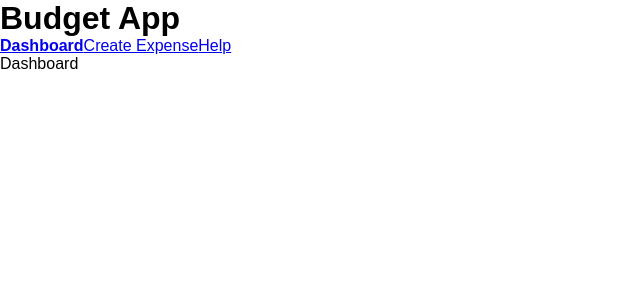
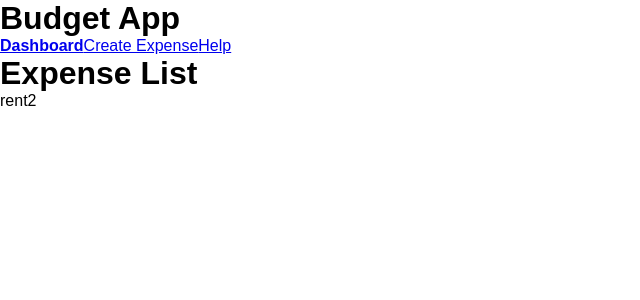
Before and after one commit to raop155/budget-app, a React (Create React App) app: page / in a window 1280 px wide. Shown: the top 300 px of the page, without its empty margins (0-640 px from the left). Built offline with nearby package versions, Linux system fonts and the light colour scheme.

Commit message:
connect redux store

```diff
--- /dev/null
+++ b/src/actions/expenses.js
@@ -0,0 +1,23 @@
+import { v4 as uuid } from 'uuid';
+
+export const addExpense = ({ description = '', note = '', amount = 0, createAt = 0 } = {}) => ({
+  type: 'ADD_EXPENSE',
+  expense: {
+    id: uuid(),
+    description,
+    note,
+    amount,
+    createAt,
+  },
+});
+
+export const removeExpense = ({ id } = {}) => ({
+  type: 'REMOVE_EXPENSE',
+  id,
+});
+
+export const editExpense = ({ id }, { updates }) => ({
+  type: 'EDIT_EXPENSE',
+  id,
+  updates,
+});
--- /dev/null
+++ b/src/actions/filters.js
@@ -0,0 +1,24 @@
+export const setTextFilter = (text = '') => ({
+  type: 'SET_TEXT_FILTER',
+  text,
+});
+
+export const sortByAmount = () => ({
+  type: 'SORT_BY_AMOUNT',
+  sortBy: 'amount',
+});
+
+export const sortByDate = () => ({
+  type: 'SORT_BY_DATE',
+  sortBy: 'date',
+});
+
+export const setStartDate = (startDate = undefined) => ({
+  type: 'SET_START_DATE',
+  startDate,
+});
+
+export const endStartDate = (endDate = undefined) => ({
+  type: 'SET_END_DATE',
+  endDate,
+});
--- /dev/null
+++ b/src/components/ExpenseList.jsx
@@ -0,0 +1,20 @@
+import React from 'react';
+import { connect } from 'react-redux';
+
+const ExpenseList = props => {
+  return (
+    <>
+      <h1>Expense List</h1>
+      {props.filters.text}
+      {props.expenses.length}
+    </>
+  );
+};
+
+const mapStateToProps = state => {
+  return {
+    expenses: state.expenses,
+    filters: state.filters,
+  };
+};
+export default connect(mapStateToProps)(ExpenseList);
--- a/src/index.js
+++ b/src/index.js
@@ -1,14 +1,36 @@
 import React from 'react';
 import ReactDOM from 'react-dom';
+import { Provider } from 'react-redux';
 import App from './App';
 import * as serviceWorker from './serviceWorker';
-import './styles/styles.scss'
+import './styles/styles.scss';
+import store from './store/store';
+
+import { addExpense } from './actions/expenses';
+import { setTextFilter } from './actions/filters';
+import selectExpenses from './selectors/expenses';
+
+store.dispatch(addExpense({ description: 'Water bill', note: 'note', amount: 50000, createAt: 0 }));
+store.dispatch(addExpense({ description: 'Gas bill', note: 'note', amount: 20000, createAt: 150 }));
+store.dispatch(setTextFilter('water'));
+
+setTimeout(() => {
+  store.dispatch(setTextFilter('rent'));
+}, 3000);
+
+const state = store.getState();
+
+const expenses = selectExpenses(state.expenses, state.filters);
+
+console.log(expenses);
 
 ReactDOM.render(
   <React.StrictMode>
-    <App />
+    <Provider store={store}>
+      <App />
+    </Provider>
   </React.StrictMode>,
-  document.getElementById('root')
+  document.getElementById('root'),
 );
 
 // If you want your app to work offline and load faster, you can change
--- /dev/null
+++ b/src/reducers/expenses.js
@@ -0,0 +1,24 @@
+const espensesReducerDefaultState = [];
+const expensesReducer = (state = espensesReducerDefaultState, action) => {
+  switch (action.type) {
+    case 'ADD_EXPENSE':
+      return [...state, action.expense];
+    case 'REMOVE_EXPENSE':
+      return state.filter(({ id }) => id !== action.id);
+    case 'EDIT_EXPENSE':
+      return state.map(expense => {
+        if (expense.id === action.id) {
+          return {
+            ...expense,
+            ...action.updates,
+          };
+        } else {
+          return expense;
+        }
+      });
+    default:
+      return state;
+  }
+};
+
+export default expensesReducer;
--- /dev/null
+++ b/src/reducers/filters.js
@@ -0,0 +1,40 @@
+const filtersReducerDefaultState = {
+  text: '',
+  sortBy: 'date', // date or amount
+  startDate: undefined,
+  endDate: undefined,
+};
+const filtersReducer = (state = filtersReducerDefaultState, action) => {
+  switch (action.type) {
+    case 'SET_TEXT_FILTER':
+      return {
+        ...state,
+        text: action.text,
+      };
+    case 'SORT_BY_AMOUNT':
+      return {
+        ...state,
+        sortBy: action.sortBy,
+      };
+    case 'SORT_BY_DATE':
+      return {
+        ...state,
+        sortBy: action.sortBy,
+      };
+    case 'SET_START_DATE':
+      return {
+        ...state,
+        startDate: action.startDate,
+      };
+    case 'SET_END_DATE':
+      return {
+        ...state,
+        endDate: action.endDate,
+      };
+
+    default:
+      return state;
+  }
+};
+
+export default filtersReducer;
--- /dev/null
+++ b/src/selectors/expenses.js
@@ -0,0 +1,21 @@
+const selectExpenses = (expenses, { text, sortBy, startDate, endDate }) => {
+  return expenses
+    .filter(expense => {
+      const startDateMatch = typeof startDate !== 'number' || expense.createAt >= startDate;
+      const endDateMatch = typeof startDate !== 'number' || expense.createAt <= endDate;
+      const textMatch = expense.description.toLowerCase().includes(text.toLowerCase());
+
+      return startDateMatch && endDateMatch && textMatch;
+    })
+    .sort((a, b) => {
+      if (sortBy === 'date') {
+        return a.createAt < b.createAt ? 1 : -1;
+      } else if (sortBy === 'amount') {
+        return a.amount < b.amount ? 1 : -1;
+      } else {
+        return 1;
+      }
+    });
+};
+
+export default selectExpenses;
--- /dev/null
+++ b/src/store/store.js
@@ -0,0 +1,12 @@
+import { createStore, combineReducers } from 'redux';
+import expensesReducer from '../reducers/expenses';
+import filtersReducer from '../reducers/filters';
+
+const store = createStore(
+  combineReducers({
+    expenses: expensesReducer,
+    filters: filtersReducer,
+  }),
+);
+
+export default store;
--- a/src/styles/styles.scss
+++ b/src/styles/styles.scss
@@ -1,8 +1,10 @@
-@import "./settings";
+@import-normalize;
+@import './settings';
 
 * {
   margin: 0;
-  padding: 0
+  padding: 0;
+  box-sizing: border-box;
 }
 
 html {
--- a/src/views/Dashboard.jsx
+++ b/src/views/Dashboard.jsx
@@ -1,7 +1,12 @@
 import React from 'react';
+import ExpenseList from '../components/ExpenseList';
 
 const Dashboard = () => {
-  return <div>Dashboard</div>;
+  return (
+    <div>
+      <ExpenseList />
+    </div>
+  );
 };
 
 export default Dashboard;
```
Also changed, not shown: src/redux-expensify.js (+14 -6 lines).
